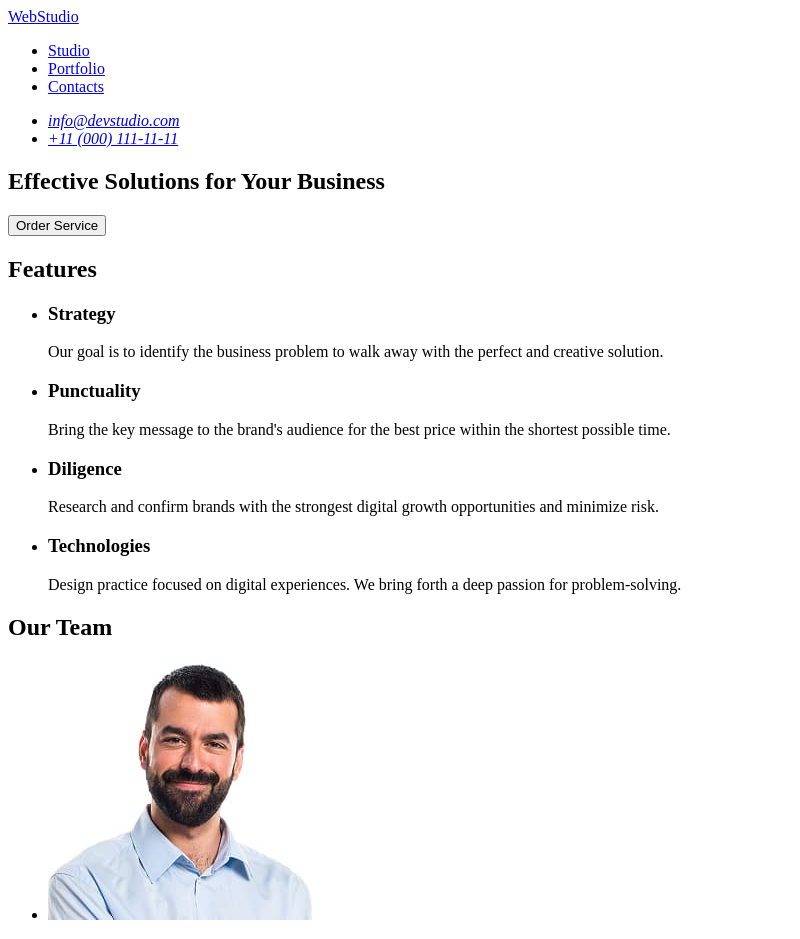
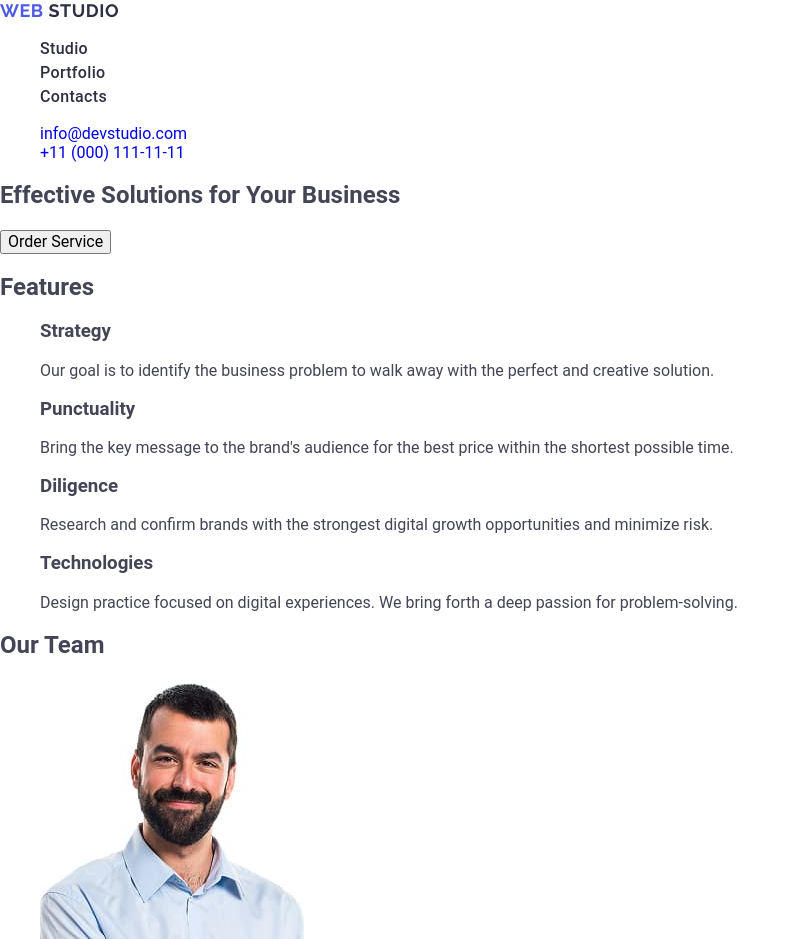
Before and after one commit to Epoeitos/goit-markup-hw-02, a plain HTML site: page index.html in a window 1280 px wide. Shown: the top 939 px of the page, without its empty margins (0-800 px from the left). Drawn offline with nearby package versions, Linux system fonts and the light colour scheme.

Commit message:
header-and-footer

```diff
--- /dev/null
+++ b/css/styles.css
@@ -0,0 +1,70 @@
+body {
+    font-family: "Roboto", sans-serif;
+    color: #434455;
+    background-color: #fff;
+
+}
+ul, ol {
+    list-style-type: none;
+
+}
+a {
+    text-decoration: none
+    ;
+}
+.logo {
+font-family: "Raleway", sans-serif;
+    font-weight: 700;
+    font-size: 18px;
+    line-height: 1.17;
+    letter-spacing: 0.03em;
+    text-transform: uppercase;
+    color: #4d5ae5;
+}
+
+.header-logo .logo-part {
+
+    color: #2e2f42;
+}
+
+
+.footer-logo .logo-part {
+    color: #f4f4fd;
+}
+
+
+.nav-link {
+        font-weight: 500;
+        font-size: 16px;
+        line-height: 1.5;
+        letter-spacing: 0.02em;
+        color: #2e2f42;
+}
+
+.nav-link:hover,
+.nav-link:focus,
+.contacts-link:hover,
+.contacts-link:focus {
+    color: #404bbf;
+}
+.contacts {
+    font-style: normal;
+}
+.contacts-link {
+        font-weight: 400;
+        font-size: 16px;
+        line-height: 1.5;
+        letter-spacing: 0.02em;
+        color: #434455;
+}
+
+.page-footer {
+    background-color: #2e2f42;
+}
+.footer-text {
+    font-weight: 400;
+        font-size: 16px;
+    line-height: 1.5;
+        letter-spacing: 0.02em;
+        color: #f4f4fd;
+}
--- a/index.html
+++ b/index.html
@@ -4,21 +4,37 @@
     <meta charset="UTF-8" />
     <meta name="description" content="Effective Solutions for Your Business" />
     <title>WebStudio</title>
+
+    <link rel="stylesheet" href="https://cdnjs.cloudflare.com/ajax/libs/modern-normalize/3.0.1/modern-normalize.min.css" integrity="sha512-q6WgHqiHlKyOqslT/lgBgodhd03Wp4BEqKeW6nNtlOY4quzyG3VoQKFrieaCeSnuVseNKRGpGeDU3qPmabCANg==" crossorigin="anonymous" referrerpolicy="no-referrer" />
+
+
+<link rel="preconnect" href="https://fonts.googleapis.com" />
+<link rel="preconnect" href="https://fonts.gstatic.com" crossorigin />
+<Link
+href="https://fonts.googleapis.com/css?family=Raleway:wght@700&family-Roboto: wght@400;500;700display=swap"
+rel="stylesheet"
+/>
+
+
+    <link rel="stylesheet" href="./css/styles.css">
   </head>
   <body>
-    <header>
-      <nav>
-        <a href="./index.html">WebStudio</a>
-        <ul>
-          <li><a href="#">Studio</a></li>
-          <li><a href="#">Portfolio</a></li>
-          <li><a href="#">Contacts</a></li>
+    <header class="page-header">
+      <nav class="header-nav">
+        <a class="logo header-logo" href="./index.html">Web <span class="logo-part">Studio</span></a>
+        <ul class="nav-list">
+          <li class="nav-item"><a class="nav-link" href="./index.html">Studio</a>
+          </li>
+          <li class="nav-item"><a class="nav-link" href="">Portfolio</a></li>
+          <li class="nav-item"><a class="nav-link" href="">Contacts</a></li>
         </ul>
       </nav>
-      <address>
-        <ul>
-          <li><a href="mailto:info@devstudio.com">info@devstudio.com</a></li>
-          <li><a href="tel:+110001111111">+11 (000) 111-11-11</a></li>
+      <address class="contacts">
+        <ul class="contacts-list">
+          <li class="contacts-item"><a contacts-link
+             href="mailto:info@devstudio.com">info@devstudio.com</a></li>
+          <li class="contacts-item"><a contacts-link
+             href="tel:+110001111111">+11 (000) 111-11-11</a></li>
         </ul>
       </address>
     </header>
@@ -102,9 +118,9 @@
         </ul>
       </section>
     </main>
-    <footer>
-      <a href="./index.html">WebStudio</a>
-      <p>
+    <footer class="page-footer">
+      <a class="logo footer-logo" href="./index.html">Web <span class="logo-part">Studio</span></a>
+      <p class="footer-text">
         Increase the flow of customers and sales for your business with digital
         marketing & growth solutions.
       </p>
```
